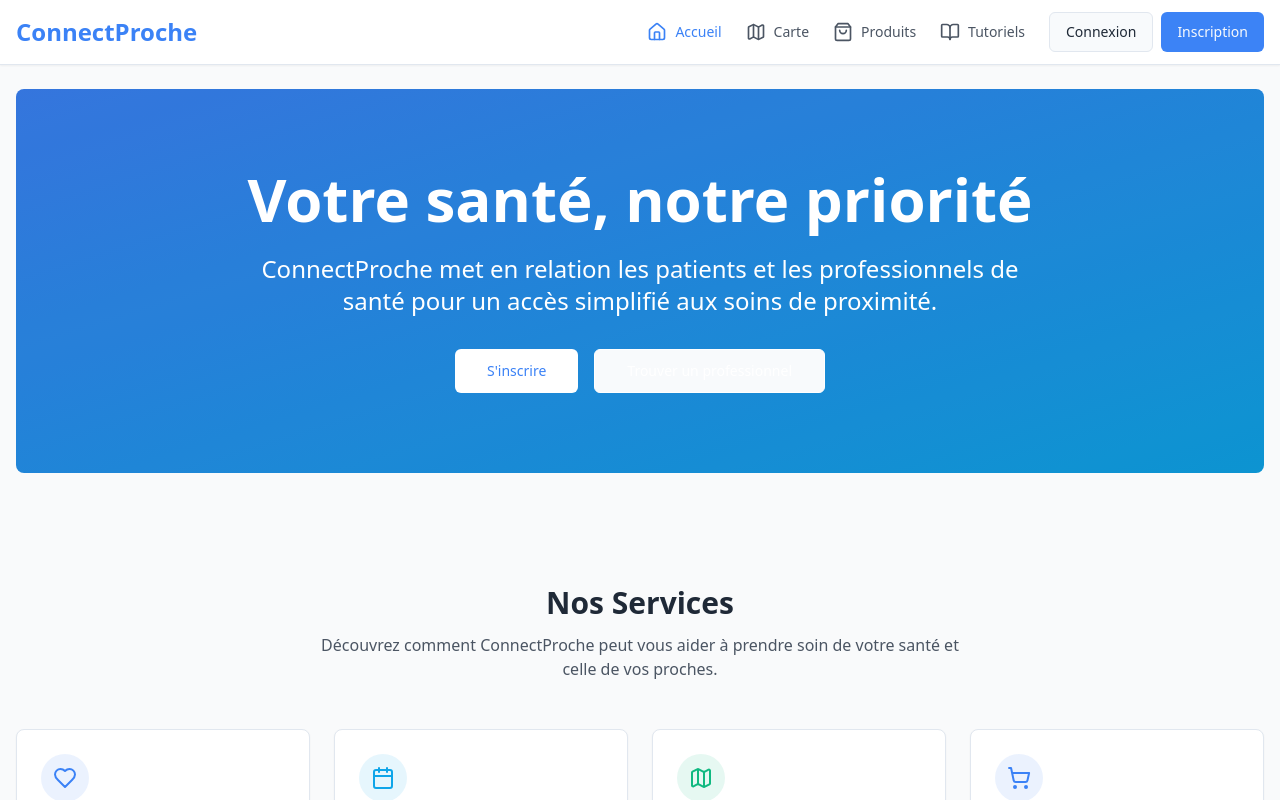
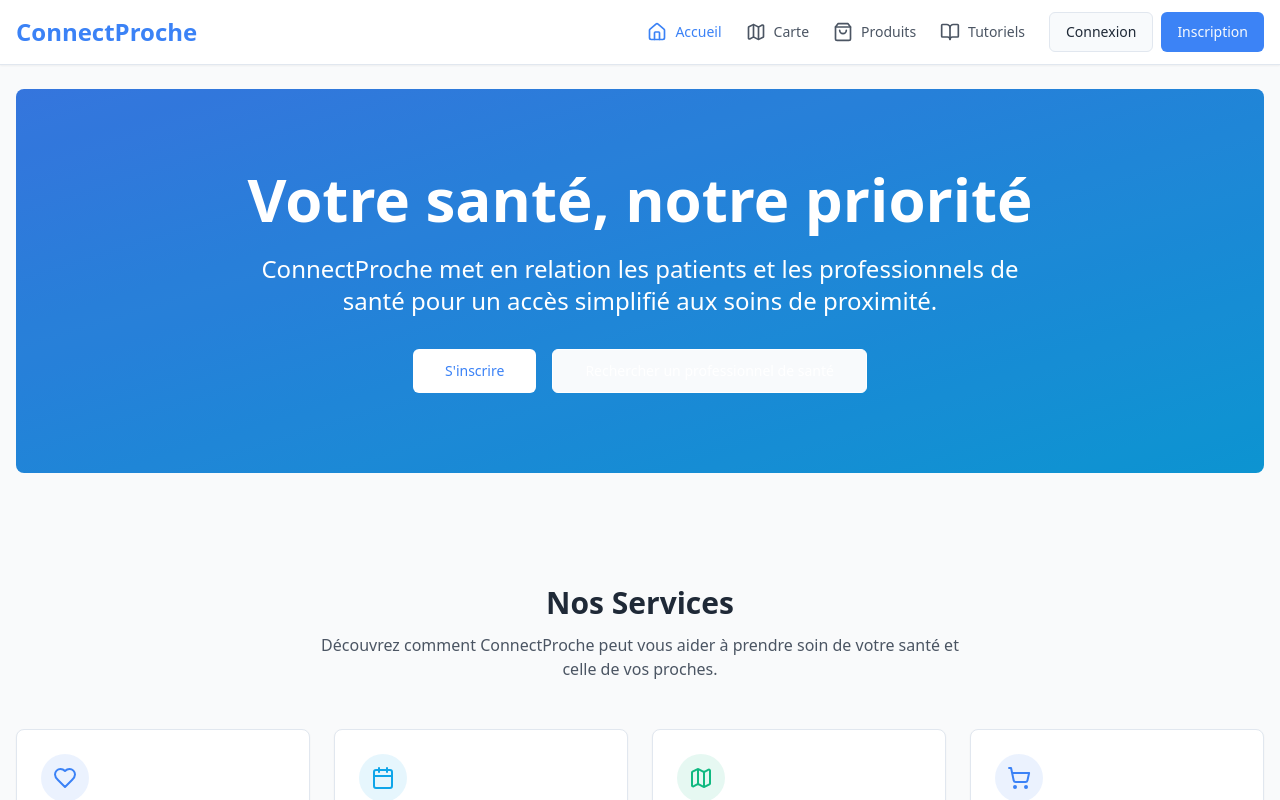
Before and after one commit to yaokouame/connect-proche, a React (Vite) app: page / in a window 1280 px wide. Shown: the top 800 px of the page. Built offline with nearby package versions, Linux system fonts and the light colour scheme.

Commit message:
Fix: Button text
Correct the text of the "Trouver un professionnel" button.

```diff
--- a/src/pages/Home.tsx
+++ b/src/pages/Home.tsx
@@ -44,7 +44,7 @@ const Home = () => {
               className="border-white text-white hover:bg-white/20"
               onClick={handleFindProfessional}
             >
-              Trouver un professionnel
+              Rechercher un professionnel de santé
             </Button>
           </div>
         </div>
```
